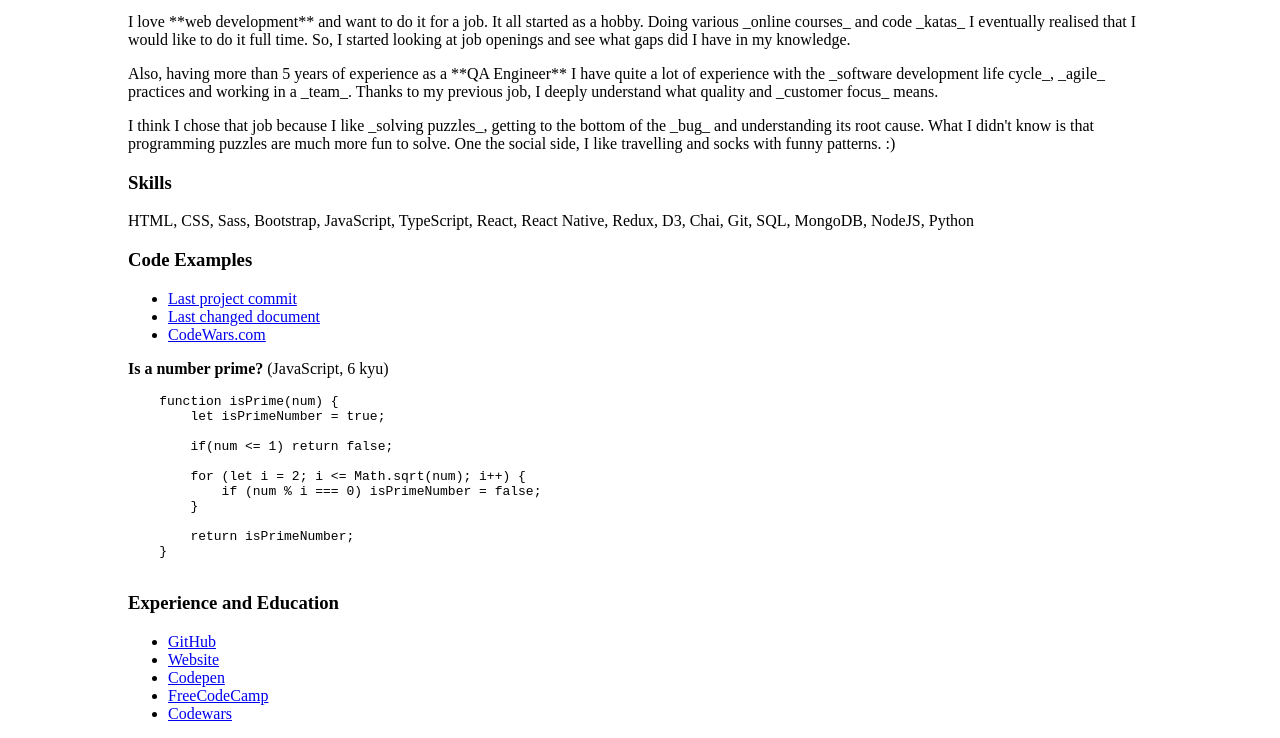
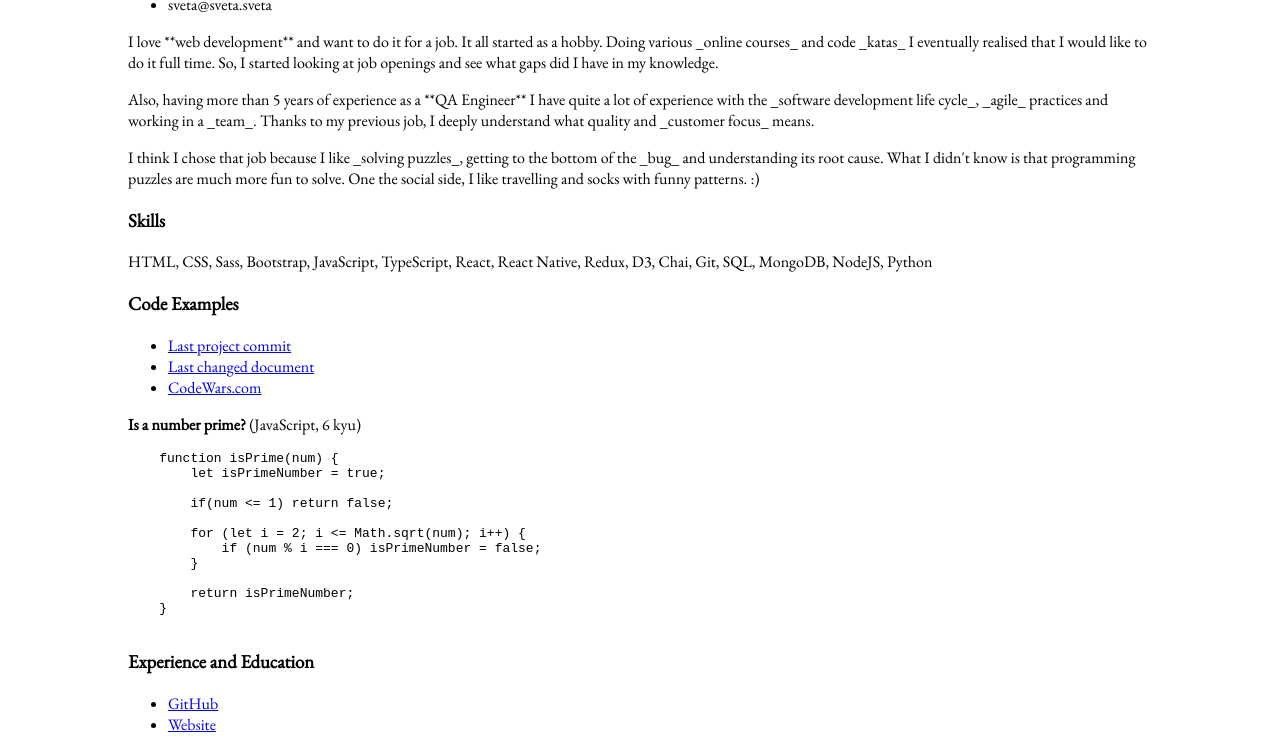
Before and after one commit to randomSveta/rsschool-cv, a plain HTML site: page index.html in a window 1280 px wide. Shown: the part 200-938 px from the top of the page. Drawn offline with nearby package versions, Linux system fonts and the light colour scheme.

Commit message:
feat: change font

```diff
--- a/index.html
+++ b/index.html
@@ -4,6 +4,7 @@
     <head>
         <meta http-equiv="x-ua-compatible" content="ie=edge" />
         <meta charset="utf-8" />
+        <link href="https://fonts.googleapis.com/css2?family=EB+Garamond&display=swap" rel="stylesheet" />
         <link rel="stylesheet" href="./styles.css" />
         <title>CV</title>
     </head>
--- a/styles.css
+++ b/styles.css
@@ -1,3 +1,5 @@
+body { font-family: 'EB Garamond', serif; }
+
 h1,
 h2 { text-align: right; }
 
```
